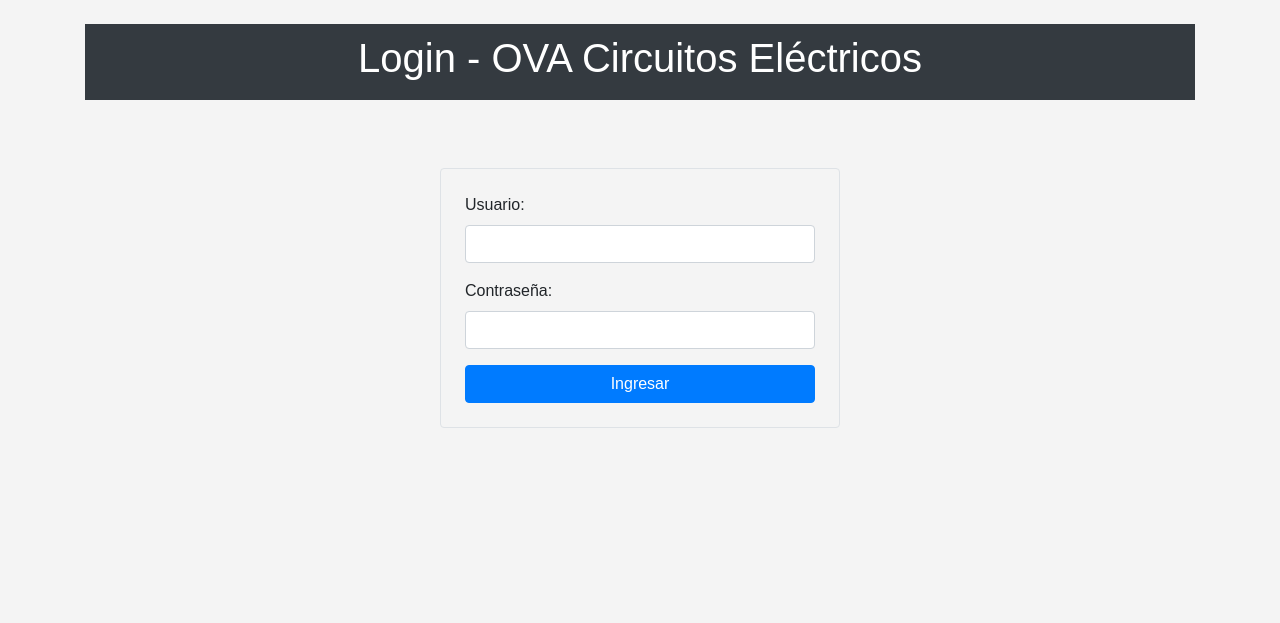
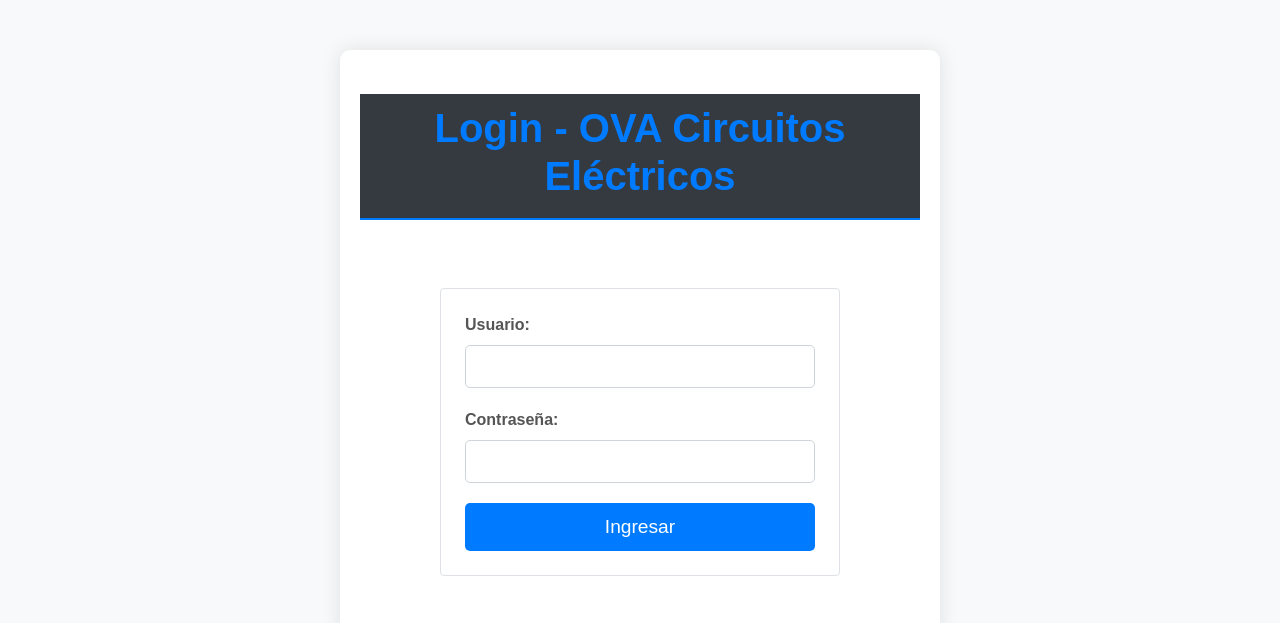
Before and after one commit to miguellara5/ova-electronica, a plain HTML site: page login.html in a window 1280 px wide. Drawn offline with nearby package versions, Linux system fonts and the light colour scheme.

Commit message:
mejoras login

```diff
--- a/login.html
+++ b/login.html
@@ -6,6 +6,115 @@
     <title>Login - OVA Circuitos Eléctricos</title>
     <link href="https://stackpath.bootstrapcdn.com/bootstrap/4.5.2/css/bootstrap.min.css" rel="stylesheet">
     <link rel="stylesheet" href="styles.css">
+    <style>
+        body {
+            background-color: #f8f9fa;
+            font-family: 'Arial', sans-serif;
+        }
+
+        .container {
+            max-width: 600px;
+            margin: 50px auto;
+            padding: 20px;
+            border-radius: 10px;
+            box-shadow: 0 0 20px rgba(0, 0, 0, 0.1);
+            background-color: #ffffff;
+            animation: slideIn 0.5s ease-out;
+        }
+
+        header {
+            border-bottom: 2px solid #007bff;
+            padding-bottom: 10px;
+            margin-bottom: 20px;
+            animation: fadeIn 1s ease-out;
+        }
+
+        h1 {
+            font-size: 2.5rem;
+            font-weight: bold;
+            color: #007bff;
+        }
+
+        form {
+            animation: zoomIn 0.5s ease-out;
+        }
+
+        .form-group {
+            margin-bottom: 20px;
+        }
+
+        label {
+            font-weight: bold;
+            color: #555555;
+        }
+
+        input[type="text"],
+        input[type="password"] {
+            font-size: 1.2rem;
+            padding: 10px;
+            border: 1px solid #ced4da;
+            border-radius: 5px;
+        }
+
+        button[type="submit"] {
+            font-size: 1.2rem;
+            padding: 10px;
+            border-radius: 5px;
+            background-color: #007bff;
+            border: none;
+            transition: background-color 0.3s ease-in-out;
+        }
+
+        button[type="submit"]:hover {
+            background-color: #0056b3;
+        }
+
+        p#errorMessage {
+            animation: slideInBottom 0.5s ease-out;
+        }
+
+        @keyframes slideIn {
+            from {
+                opacity: 0;
+                transform: translateY(-20px);
+            }
+            to {
+                opacity: 1;
+                transform: translateY(0);
+            }
+        }
+
+        @keyframes fadeIn {
+            from {
+                opacity: 0;
+            }
+            to {
+                opacity: 1;
+            }
+        }
+
+        @keyframes zoomIn {
+            from {
+                opacity: 0;
+                transform: scale(0.9);
+            }
+            to {
+                opacity: 1;
+                transform: scale(1);
+            }
+        }
+
+        @keyframes slideInBottom {
+            from {
+                opacity: 0;
+                transform: translateY(20px);
+            }
+            to {
+                opacity: 1;
+                transform: translateY(0);
+            }
+        }
+    </style>
 </head>
 <body>
     <div class="container">
```
